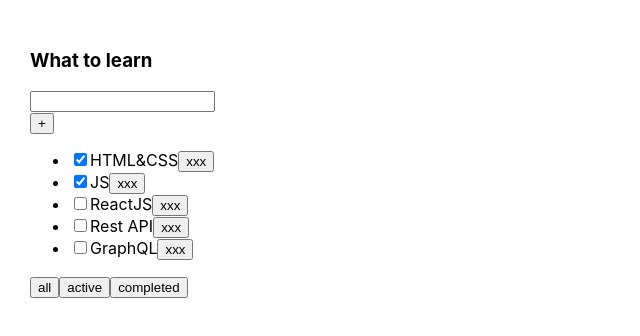
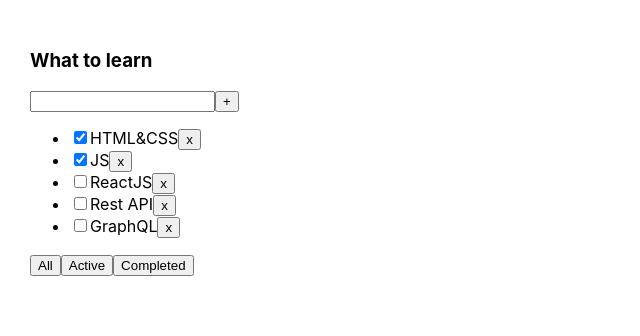
Before and after one commit to NickPaferov/todolist, a React (Create React App) app: page / in a window 1280 px wide. Shown: the top 336 px of the page, without its empty margins (0-640 px from the left). Built offline with nearby package versions, Linux system fonts and the light colour scheme.

Commit message:
step_4_additional

```diff
--- a/src/App.tsx
+++ b/src/App.tsx
@@ -1,13 +1,13 @@
 import React, {useState} from 'react';
 import './App.css';
-import {TaskType, Todolist} from './Todolist';
+import {Todolist} from './Todolist';
 import { v1 } from 'uuid';
 
 export type FilterValuesType = "all" | "active" | "completed";
 
 function App() {
 
-    let [tasks, setTasks] = useState<Array<TaskType>>([
+    let [tasks, setTasks] = useState([
         { id: v1(), title: "HTML&CSS", isDone: true },
         { id: v1(), title: "JS", isDone: true },
         { id: v1(), title: "ReactJS", isDone: false },
@@ -15,15 +15,15 @@
         { id: v1(), title: "GraphQL", isDone: false },
     ]);
 
-    const addTask = (newTitle: string)=>{
-        let newTask={ id: v1(), title: newTitle, isDone: false }
-        console.log(...tasks)
-        setTasks([newTask,...tasks])
-    }
-
     function removeTask(id: string) {
         let filteredTasks = tasks.filter(t => t.id !== id);
         setTasks(filteredTasks);
+    }
+
+    function addTask(title: string) {
+        let task = { id: v1(), title: title, isDone: false };
+        let newTasks = [task, ...tasks];
+        setTasks(newTasks);
     }
 
     let [filter, setFilter] = useState<FilterValuesType>("all");
@@ -41,13 +41,15 @@
         setFilter(value);
     }
 
+
+
     return (
         <div className="App">
             <Todolist title="What to learn"
                       tasks={tasksForTodolist}
                       removeTask={removeTask}
                       changeFilter={changeFilter}
-                      addTask={addTask}/>
+                      addTask={addTask} />
         </div>
     );
 }
--- /dev/null
+++ b/src/Button.tsx
@@ -0,0 +1,19 @@
+import React from 'react';
+
+type ButtonType = {
+    name: string,
+    callBack: () => void,
+    // title:string,
+    // setTitle: (title: string) => void
+
+}
+
+export const Button = (props: ButtonType) => {
+    const onClickHandler = () => {
+        props.callBack()
+        // props.setTitle("")
+    }
+    return (
+        <button onClick={onClickHandler}>{props.name}</button>
+    );
+};
--- /dev/null
+++ b/src/Input.tsx
@@ -0,0 +1,26 @@
+import React, {ChangeEvent, KeyboardEvent} from 'react';
+
+type InputType = {
+    title: string
+    setTitle: (title: string) => void
+    callBack: ()=>void
+    }
+
+export const Input = ({title, setTitle, ...props}: InputType) => {
+    const onChangeHandler = (e: ChangeEvent<HTMLInputElement>) => {
+        setTitle(e.currentTarget.value)
+    }
+
+    const onKeyPressHandler = (e: KeyboardEvent<HTMLInputElement>) => {
+        if (e.key === "Enter") {
+            props.callBack();
+        }
+    }
+
+    return (
+        <input value={title}
+               onChange={onChangeHandler}
+               onKeyPress={onKeyPressHandler}
+        />
+    );
+};
--- a/src/Todolist.tsx
+++ b/src/Todolist.tsx
@@ -1,11 +1,11 @@
-import React, {useState, ChangeEvent, KeyboardEvent} from 'react';
+import React, {ChangeEvent, KeyboardEvent, useState} from 'react';
 import {FilterValuesType} from './App';
-import {Button} from "./components/Button";
-import FullInput from "./components/FullInput";
-import Input from "./components/Input";
-import NewButton from "./components/NewButton";
+import {UniversalInputFull} from "./UniversalInputFull";
+import {Input} from "./Input";
+import {Button} from "./Button";
+import {buildTimeValue} from "@testing-library/user-event/dist/utils";
 
-export type TaskType = {
+type TaskType = {
     id: string
     title: string
     isDone: boolean
@@ -16,78 +16,79 @@
     tasks: Array<TaskType>
     removeTask: (taskId: string) => void
     changeFilter: (value: FilterValuesType) => void
-    addTask: (newTitle: string) => void
-    }
+    addTask: (title: string) => void
+}
 
 export function Todolist(props: PropsType) {
-    let [newTitle, setNewTitle] = useState("")
-    console.log(newTitle)
 
-    //
-    // const onChangeHandler = (event: ChangeEvent<HTMLInputElement>) => {
-    //     setNewTitle(event.currentTarget.value)
+    let [title, setTitle] = useState("")
+    console.log(title)
+
+    // const addTask = () => {
+    //     props.addTask(title);
+    //     setTitle("");
     // }
 
-    // const onClickHandler = () => {
-    //     props.addTask(newTitle)
-    //     setNewTitle("")
+    // const onChangeHandler = (e: ChangeEvent<HTMLInputElement>) => {
+    //     setTitle(e.currentTarget.value)
     // }
 
-    // const onKeyPressHandler = (event: KeyboardEvent<HTMLInputElement>) => {
-    //     if (event.key === "Enter") {
-    //         onClickHandler()
+    // const onKeyPressHandler = (e: KeyboardEvent<HTMLInputElement>) => {
+    //     if (e.charCode === 13) {
+    //         addTask();
     //     }
     // }
 
-    // const onClickAllHandler = ()=>{props.changeFilter("all")}
-    // const onClickActiveHandler = ()=>{props.changeFilter("active")}
-    // const onClickCompletedHandler = ()=>{props.changeFilter("completed")}
+    const callBackHandlerForAddTask=()=>{
+        props.addTask(title)
+        setTitle("")
+    }
 
-    const onClickFilerHandler = (value: FilterValuesType) =>{
+    const onClickHandler = (tId:string) => props.removeTask(tId)
+
+    // const onAllClickHandler = () => props.changeFilter("all");
+    // const onActiveClickHandler = () => props.changeFilter("active");
+    // const onCompletedClickHandler = () => props.changeFilter("completed");
+    const onClickForFilteres=(value:FilterValuesType)=>{
         props.changeFilter(value)
     }
 
-    const onClickRemoveTask=(tID:string)=>{
-        props.removeTask(tID)
-    }
-
-    const callBackHandlerNewButton=()=>{
-        props.addTask(newTitle)
-            setNewTitle("")
-    }
 
     return <div>
         <h3>{props.title}</h3>
-        <Input newTitle={newTitle} setNewTitle={setNewTitle} addTask={props.addTask}/>
-        <NewButton name={"+"} callBack={callBackHandlerNewButton}/>
-        {/*<FullInput addTask={props.addTask}/>*/}
+        <Input title={title} setTitle={setTitle} callBack={callBackHandlerForAddTask}/>
+        <Button name={"+"} callBack={callBackHandlerForAddTask} />
+        {/*<Button name={"+"} callBack={props.addTask} title={title} setTitle={setTitle}/>*/}
+        {/*<UniversalInputFull addTask={props.addTask}/>*/}
         {/*<div>*/}
-        {/*    <input value={newTitle} onChange={onChangeHandler} onKeyPress={onKeyPressHandler}/>*/}
-        {/*    <button onClick={onClickHandler}>+</button>*/}
+        {/*    <input value={title}*/}
+        {/*           onChange={ onChangeHandler }*/}
+        {/*           onKeyPress={ onKeyPressHandler }*/}
+        {/*    />*/}
+        {/*    <button onClick={addTask}>+</button>*/}
         {/*</div>*/}
         <ul>
             {
                 props.tasks.map(t => {
 
-                    return (
-                        <li key={t.id}>
-                            <input type="checkbox" checked={t.isDone}/>
-                            <span>{t.title}</span>
-                            {/*<button onClick={()=>onClickRemoveTask(t.id)}>x</button>*/}
-                            <Button name={"xxx"} callBack={()=>onClickRemoveTask(t.id)}/>
-                        </li>)
+                    // const onClickHandler = () => props.removeTask(t.id)
+
+                    return <li key={t.id}>
+                        <input type="checkbox" checked={t.isDone}/>
+                        <span>{t.title}</span>
+                        {/*<button onClick={ onClickHandler }>x</button>*/}
+                        <Button name={"x"} callBack={ ()=>onClickHandler(t.id) } />
+                    </li>
                 })
             }
         </ul>
         <div>
-            {/*<button onClick={()=>onClickFilerHandler("all")}> All</button>*/}
-            {/*<button onClick={()=>onClickFilerHandler("active")}> Active</button>*/}
-            {/*<button onClick={()=>onClickFilerHandler("completed")}> Completed</button>*/}
-
-            <Button name={"all"} callBack={()=>onClickFilerHandler("all")}/>
-            <Button name={"active"} callBack={()=>onClickFilerHandler("active")}/>
-            <Button name={"completed"} callBack={()=>onClickFilerHandler("completed")}/>
-
+            {/*<button onClick={ onAllClickHandler }>All</button>*/}
+            {/*<button onClick={ onActiveClickHandler }>Active</button>*/}
+            {/*<button onClick={ onCompletedClickHandler }>Completed</button>*/}
+            <Button name={"All"} callBack={()=>onClickForFilteres("all")}/>
+            <Button name={"Active"} callBack={()=>onClickForFilteres("active")}/>
+            <Button name={"Completed"} callBack={()=>onClickForFilteres("completed")}/>
         </div>
     </div>
 }
--- /dev/null
+++ b/src/UniversalInputFull.tsx
@@ -0,0 +1,33 @@
+import React, {ChangeEvent, KeyboardEvent, useState} from 'react';
+
+type UniversalInputFullType = {
+    addTask: (title: string) => void
+}
+
+    export const UniversalInputFull = (props:UniversalInputFullType) => {
+    let [title, setTitle] = useState("")
+    const addTask = () => {
+        props.addTask(title);
+        setTitle("");
+            }
+
+    const onChangeHandler = (e: ChangeEvent<HTMLInputElement>) => {
+        setTitle(e.currentTarget.value)
+    }
+
+    const onKeyPressHandler = (e: KeyboardEvent<HTMLInputElement>) => {
+        if (e.key === "Enter") {
+            addTask();
+        }
+    }
+
+    return (
+        <div>
+            <input value={title}
+                   onChange={ onChangeHandler }
+                   onKeyPress={ onKeyPressHandler }
+            />
+            <button onClick={addTask}>+</button>
+        </div>
+    );
+};
--- a/src/components/Button.tsx
+++ /dev/null
@@ -1,15 +0,0 @@
-import React from "react"
-
-type propsType = {
-    name: string,
-    callBack: () => void
-}
-
-export const Button = (props: propsType) => {
-    const onClickHandler = () => {
-        props.callBack()
-    }
-    return (
-        <button onClick={onClickHandler}>{props.name}</button>
-    )
-}
--- a/src/components/Input.tsx
+++ /dev/null
@@ -1,24 +0,0 @@
-import React, {useState, ChangeEvent, KeyboardEvent} from 'react';
-
-type propsType = {
-    newTitle: string,
-    setNewTitle: (newTitle: string) => void
-    addTask: (newTitle: string) => void}
-
-const Input = ({newTitle, setNewTitle, addTask, ...props}: propsType) => {
-    const onChangeHandler = (event: ChangeEvent<HTMLInputElement>) => {
-        setNewTitle(event.currentTarget.value)
-    }
-    const onKeyPressHandler = (event: KeyboardEvent<HTMLInputElement>) => {
-        if (event.key === "Enter") {
-            addTask(newTitle)
-            setNewTitle("")
-        }
-    }
-
-    return (
-        <input value={newTitle} onChange={onChangeHandler} onKeyPress={onKeyPressHandler}/>
-    )
-}
-
-export default Input;
--- a/src/components/NewButton.tsx
+++ /dev/null
@@ -1,19 +0,0 @@
-import React from "react";
-
-type propsType = {
-    name: string
-    callBack: () => void
-}
-
-const NewButton = ({name, callBack, ...props}: propsType) => {
-    const onClickHandler = () => {
-        callBack()
-    }
-    return (
-        <div>
-            <button onClick={onClickHandler}>{name}</button>
-        </div>
-    )
-}
-
-export default NewButton;
```
Also changed, not shown: src/components/FullInput.tsx (deleted, +0 -32 lines), src/reportWebVitals.ts (added, +15 -0 lines), 1 other file (tests, documents, lock files or other folders).
